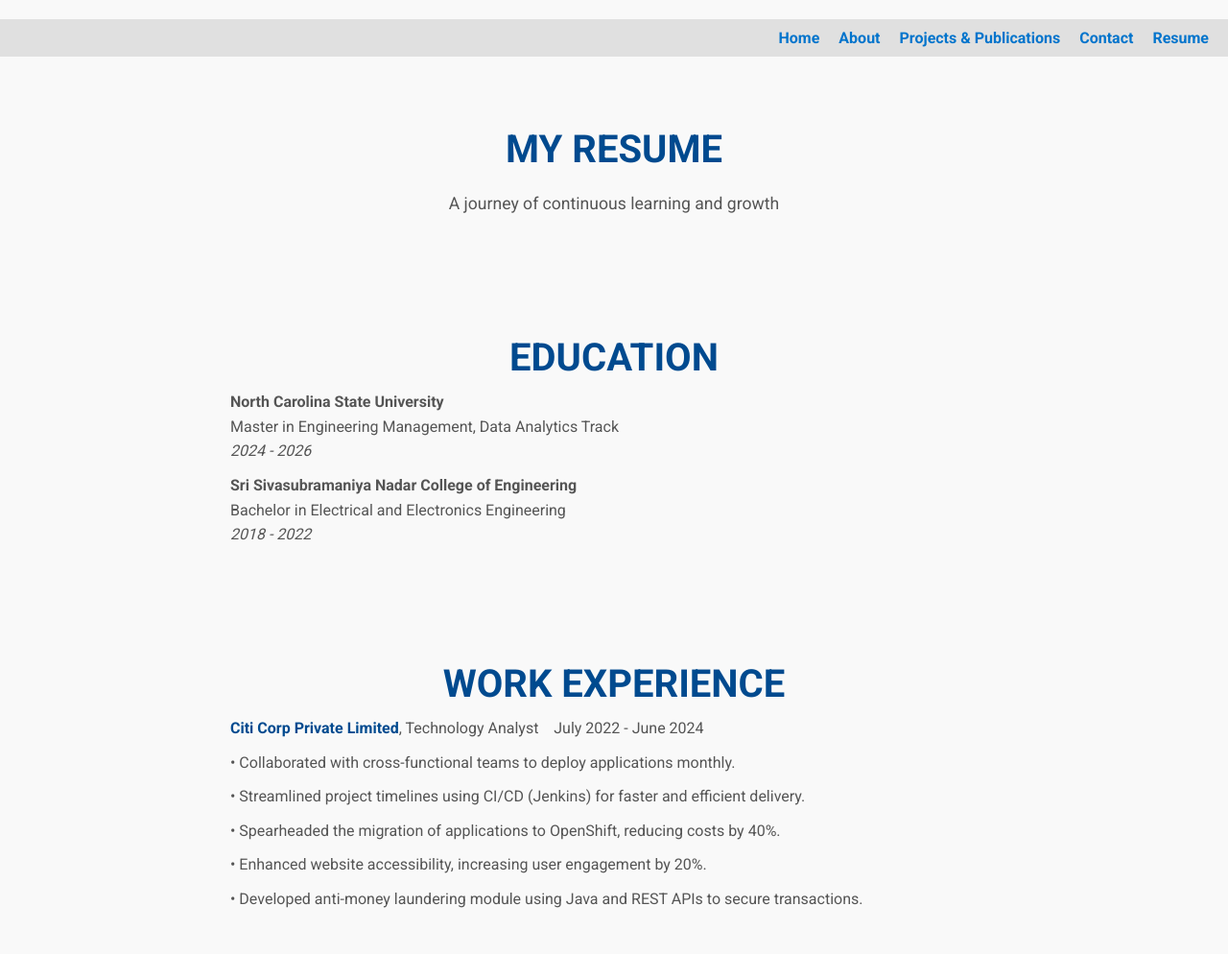
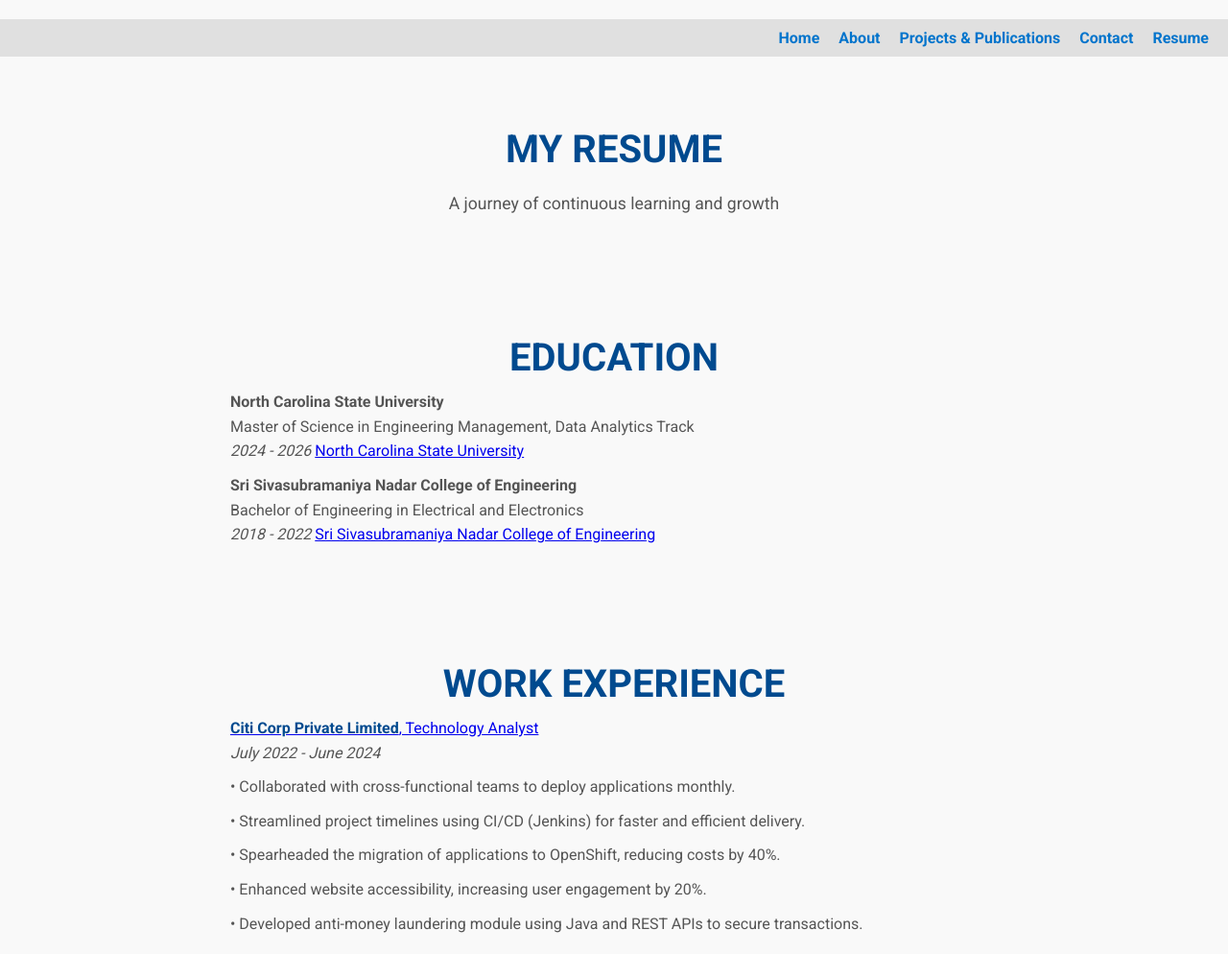
Before and after one commit to SurabhiSurendar/website-surabhi, a plain HTML site: page resume.html in a window 1280 px wide. Shown: the top 994 px of the page at 96% size. Drawn offline with Linux system fonts and the light colour scheme.

Commit message:
Update resume.html

```diff
--- a/resume.html
+++ b/resume.html
@@ -170,18 +170,21 @@
         <div class="section">
             <h2>EDUCATION</h2>
             <ul>
-                <li><strong>North Carolina State University</strong><br> Master in Engineering Management, Data Analytics Track <br><em>2024 - 2026</em></li>
-                <li><strong>Sri Sivasubramaniya Nadar College of Engineering</strong><br> Bachelor in Electrical and Electronics Engineering <br><em>2018 - 2022</em></li>
+                <li><strong>North Carolina State University</strong><br> Master of Science in Engineering Management, Data Analytics Track <br><em>2024 - 2026</em>
+                    <a href="https://mem.grad.ncsu.edu/what-is-engineering-management/">North Carolina State University</a>
+                </li>
+                <li><strong>Sri Sivasubramaniya Nadar College of Engineering</strong><br> Bachelor of Engineering in Electrical and Electronics <br><em>2018 - 2022</em>
+                    <a href="https://www.ssn.edu.in/">Sri Sivasubramaniya Nadar College of Engineering</a>
+                </li>
             </ul>
-
         </div>
 
         <div class="section work-experience">
             <h2>WORK EXPERIENCE</h2>
             <ul>
                 <li>
-                    <span>Citi Corp Private Limited</span>, Technology Analyst &nbsp;&nbsp;&nbsp;July 2022 - June 2024
-
+                    <a href="https://www.citigroup.com/global/about-us/global-presence/india">
+                        <span>Citi Corp Private Limited</span>, Technology Analyst </a> <br><em>July 2022 - June 2024</em>
                     <ul>
                         <li>&#8226; Collaborated with cross-functional teams to deploy applications monthly.</li>
                         <li>&#8226; Streamlined project timelines using CI/CD (Jenkins) for faster and efficient delivery.</li>
@@ -191,7 +194,6 @@
                     </ul>
                 </li>
             </ul>
-            <a href="https://www.citigroup.com/global/about-us/global-presence/india" class="button">
         </div>
 
         <div class="section">
```
